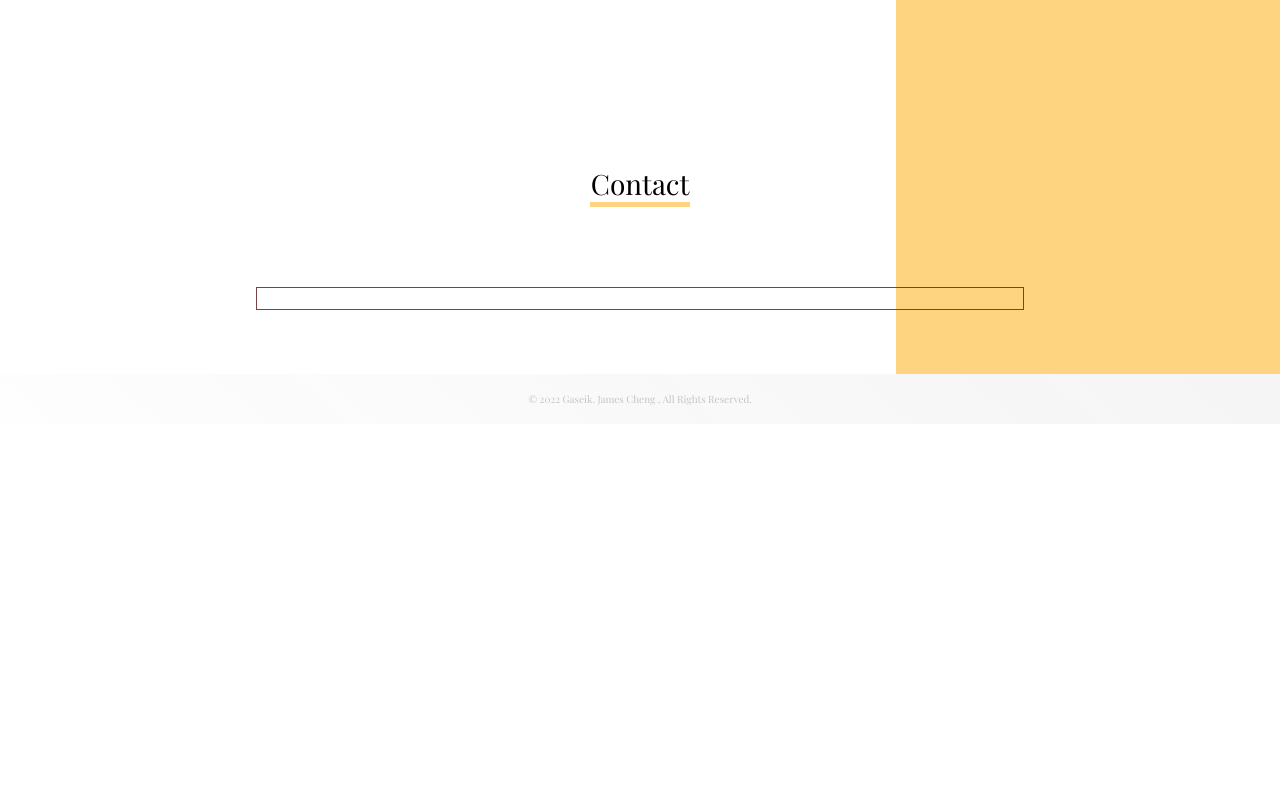
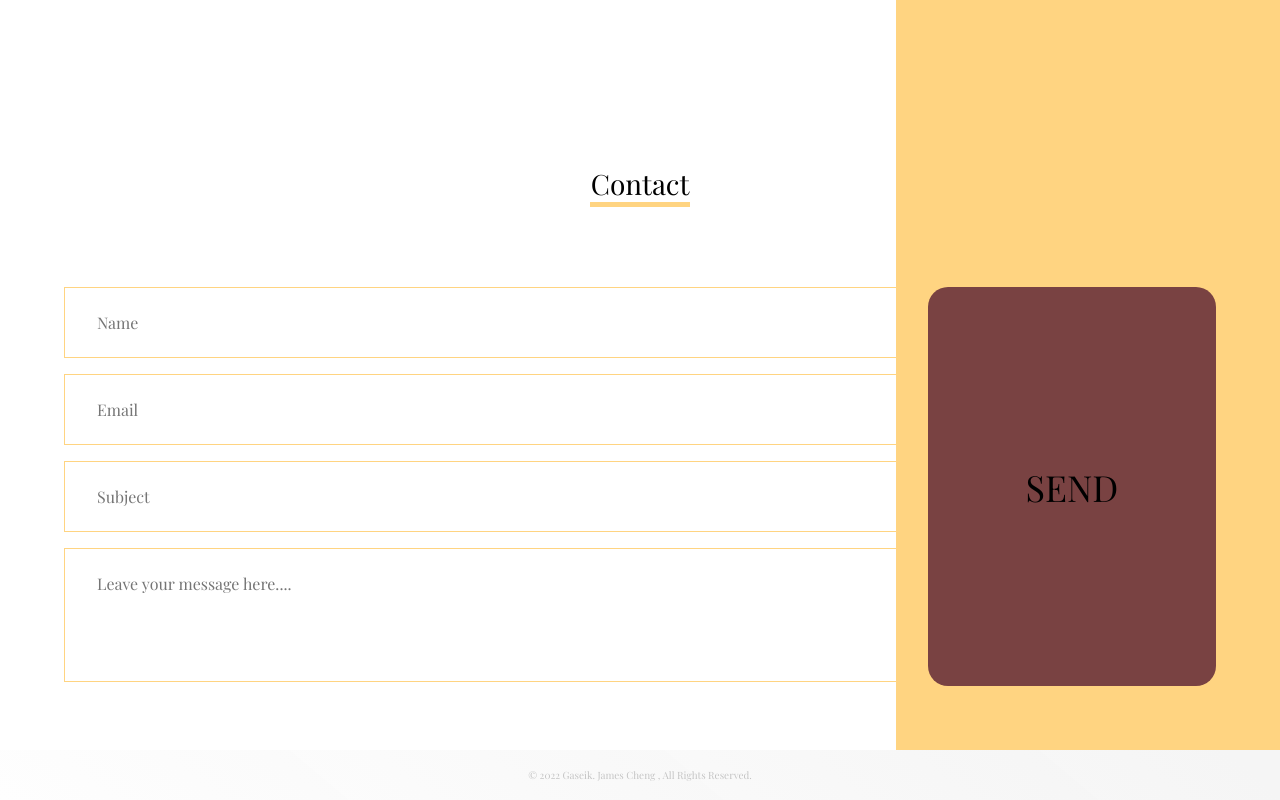
Before and after one commit to Gaseik/Portfolio, a React (Create React App) app: page / in a window 1280 px wide. Shown: the part 2779-3579 px from the top of the page. Before the commit the page ends 3203 px from the top, so only its background shows below. Built offline with nearby package versions, Linux system fonts and the light colour scheme; a web font is replaced by a local one.

Commit message:
formSpree

```diff
--- a/package.json
+++ b/package.json
@@ -6,6 +6,7 @@
   "dependencies": {
     "@emotion/react": "^11.5.0",
     "@emotion/styled": "^11.3.0",
+    "@formspree/react": "^2.2.4",
     "@mui/lab": "^5.0.0-alpha.50",
     "@mui/material": "^5.0.3",
     "@mui/styles": "^5.0.1",
--- a/src/pages/Contact.jsx
+++ b/src/pages/Contact.jsx
@@ -1,10 +1,40 @@
 import * as React from "react";
 import Grid from "@mui/material/Grid";
 import { makeStyles } from "@mui/styles";
-import color, { style } from "../styles/js/style";
+import color, { style, breakpoints } from "../styles/js/style";
 import { withRouter } from "react-router";
 import Image2 from "../img/6dc7cbdfeb72054c317824f67ca6368a.jpeg";
 import { HiDownload } from "react-icons/hi";
+import { useForm, ValidationError } from "@formspree/react";
+
+const inputStyle = {
+  padding: "1.5rem 2rem",
+  fontSize: 16,
+  outline: "none",
+  width: "100%",
+  color: "#000",
+  border: "1px solid " + color.primary,
+  background: "transparent",
+  "& input:focus-visible": {
+    outline: "none",
+    border: "none",
+  },
+  "input:focus": {
+    outline: "none",
+    border: "none",
+  },
+  [breakpoints.md]: {
+    border: "1px solid #fff",
+    padding: "1.5rem 2rem",
+    borderRadius: "4px",
+  },
+  [breakpoints.xs]: {
+    padding: "1.2rem 1rem",
+    borderRadius: "4px",
+    fontSize: "12px",
+  },
+};
+
 export const useStyles = makeStyles((theme) => ({
   container: {
     width: "90%",
@@ -34,17 +64,70 @@ export const useStyles = makeStyles((theme) => ({
     background: color.primary,
   },
   input: {
-    background: "none",
+    ...inputStyle,
     width: "100%",
-    border: "none",
+    fontFamily: "Playfair Display",
+    marginBottom: "1rem",
   },
   out: {
-    border:'1px solid '+color.primaryDark,
-
+    border: "1px solid " + color.primaryDark,
+    height: "5rem",
+  },
+  form: {
+    // background: color.pink,
+  },
+  MutiStyle: {
+    padding: "1.5rem 2rem",
+    border: "1px solid " + color.primary,
+    background: "transparent",
+    fontSize: 16,
+    outline: "none",
+    width: "100%",
+    color: color.primaryDark,
+    resize: "none",
+    fontFamily: "Playfair Display",
+    // background: "transparent",
+    "& input:focus-visible": {
+      outline: "none",
+      border: "none",
+    },
+    "input:focus": {
+      outline: "none",
+      border: "none",
+    },
+    [breakpoints.xs]: {
+      fontSize: "12px",
+    },
+  },
+  submit: {
+    backgroundColor: color.primaryDark,
+    height: "100%",
+    display: "flex",
+    width: "100%",
+    fontFamily: "Playfair Display",
+    justifyContent: "center",
+    alignItems: "center",
+    fontSize: "36px",
+    cursor: "pointer",
+    borderRadius: "20px",
+    border:'none',
+    "&:hover": {
+      color:color.primary,
+      // opacity:.7,
+      transition:'all .3s ease-in-out'
+    }
+    // border: "10px solid "
   },
 }));
 
 function Contact({ contactRef }) {
+  const [data, set] = React.useState({
+    name: "",
+    email: "",
+    subject: "",
+    message: "",
+  });
+  const [state, handleSubmit] = useForm("xvolgnbp");
   const classes = useStyles();
 
   return (
@@ -55,15 +138,50 @@ function Contact({ contactRef }) {
         </div>
         <div className={classes.bar}></div>
       </div>
-      <Grid container justifyContent="center">
-        <Grid item xs={10} md={8}>
-          <form className={classes.form}>
-            <div className={classes.out}>
-              <input type="text" className={classes.input} plac />
+      <form  onSubmit={handleSubmit}>
+        <Grid container justifyContent="space-between">
+          <Grid item xs={10} md={8}>
+            <div className={classes.form}>
+              <input
+                type="text"
+                className={classes.input}
+                placeholder="Name"
+                name="name"
+                key="name"
+              />
+              <input
+                // type="text"
+                className={classes.input}
+                placeholder="Email"
+                name="email"
+                type="email"
+                key="email"
+              />
+              <input
+                type="text"
+                className={classes.input}
+                placeholder="Subject"
+                name="subject"
+                key="sub"
+              />
+
+              <textarea
+                type="text"
+                className={classes.MutiStyle}
+                rows={4}
+                // multipleplaceholder="Subject"
+                key="message"
+                id="message"
+                name="message"
+                placeholder="Leave your message here...."
+              />
             </div>
-          </form>
+          </Grid>
+          <Grid item xs={2} md={3}>
+            <button type="submit" disabled={state.submitting} className={classes.submit}>SEND</button>
+          </Grid>
         </Grid>
-      </Grid>
+      </form>
     </div>
   );
 }
```
Also changed, not shown: 1 other file (tests, documents, lock files or other folders).
